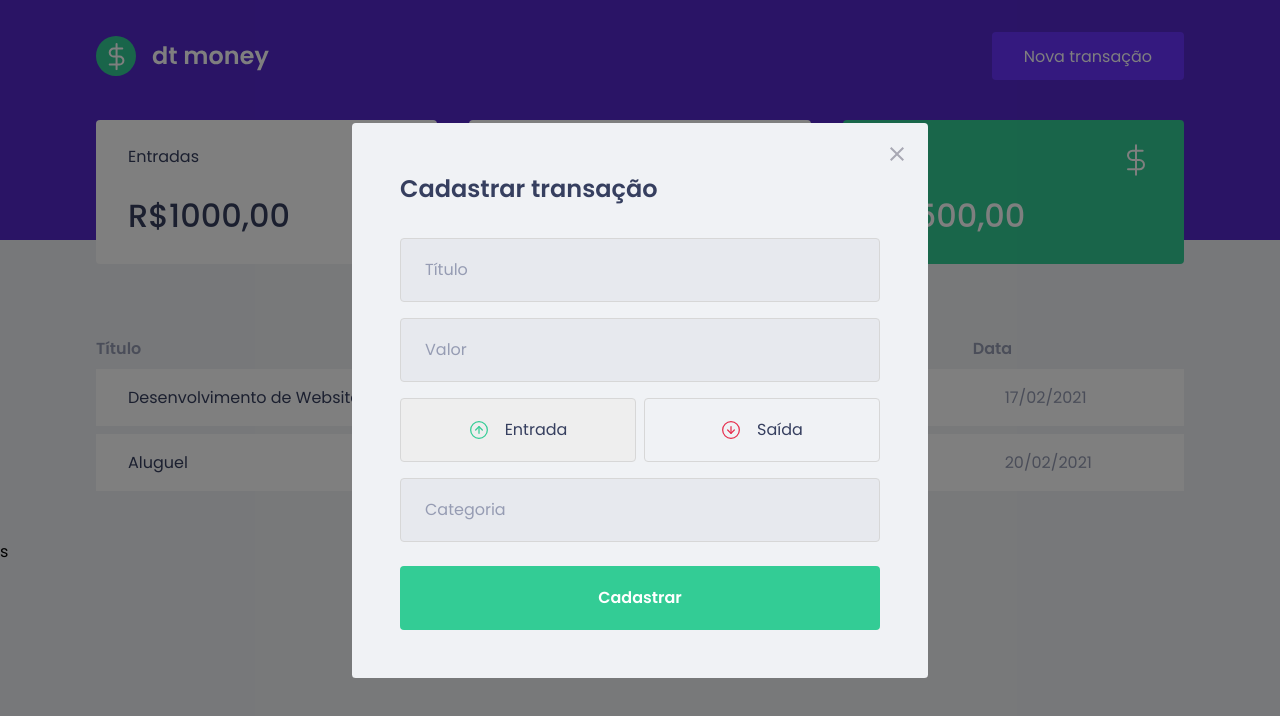
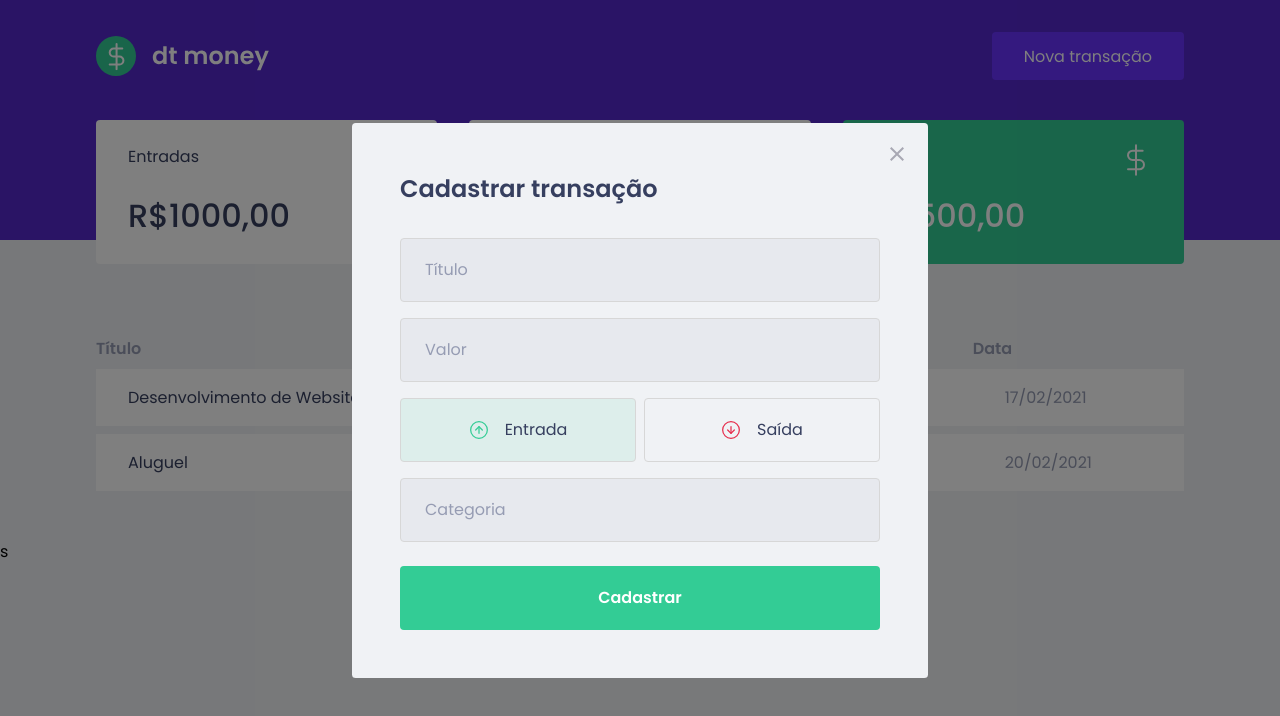
Before and after one commit to BiancaDuarteRaposo/dtmoney, a React (Create React App) app: page / in a window 1280 px wide. Both pictures are taken after a click on the button "Nova transação". Shown: the top 716 px of the page. Built offline with nearby package versions, Linux system fonts and the light colour scheme; no server answers; what miragejs would draw is missing.

Commit message:
Estilização dos botões Entrada e Saída do NewTransactionModal

```diff
--- a/src/components/NewTransactionModal/index.tsx
+++ b/src/components/NewTransactionModal/index.tsx
@@ -47,6 +47,7 @@
                         type="button"
                         onClick={() => { setType('deposit'); }}
                         isActive={type === 'deposit'}
+                        activeColor="green"
                     >
                         <img src={incomeImg} alt="Entrada" />
                         <span>Entrada</span>
@@ -56,6 +57,7 @@
                         type="button"
                         onClick={() => { setType('withdraw'); }}
                         isActive={type === 'withdraw'}
+                        activeColor="red"
                     >
                         <img src={outcomeImg} alt="Saída" />
                         <span>Saída</span>
--- a/src/components/NewTransactionModal/styles.ts
+++ b/src/components/NewTransactionModal/styles.ts
@@ -1,5 +1,5 @@
 import styled from 'styled-components';
-import { darken } from 'polished'
+import { darken, transparentize } from 'polished'
 
 export const Container = styled.form`
     h2 {
@@ -60,13 +60,22 @@
 
 interface RadioBoxProps {
     isActive: boolean;
+    activeColor: 'green' | 'red';
 }
+
+const colors = {
+    green: '#33cc95',
+    red: '#e52e4d'
+};
+
 export const RadioBox = styled.button<RadioBoxProps>`
         height: 4rem;
         border: 1px solid #d7d7d7;
         border-radius: 0.25rem;
 
-        background: ${(props) => props.isActive ? '#eee' : 'transparent'};
+        background: ${(props) => props.isActive
+        ? transparentize(0.9, colors[props.activeColor])
+        : 'transparent'};
 
         display: flex;
         align-items: center;
```
